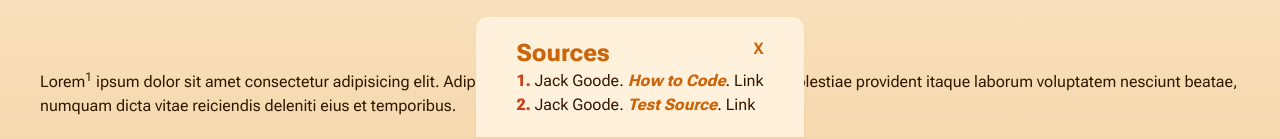
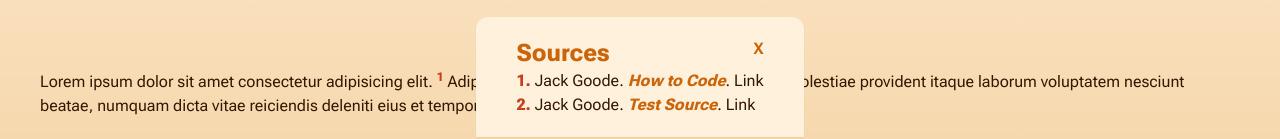
Before and after one commit to jacqueschuis/kafe, a Next.js app: page /dev in a window 1280 px wide. Shown: the part 813-952 px from the top of the page. Built offline with nearby package versions, Linux system fonts and the light colour scheme.

Commit message:
added additional citation

```diff
--- a/src/app/dev/page.js
+++ b/src/app/dev/page.js
@@ -59,14 +59,22 @@ const DevPage = () => {
             Footnote Test
           </h2>
           <p>
-            Lorem
-            <sup className="cursor-pointer" onClick={sourceClick}>
+            Lorem ipsum dolor sit amet consectetur adipisicing elit.{" "}
+            <sup
+              className="cursor-pointer font-bold text-red-500 dark:text-red-300"
+              onClick={sourceClick}
+            >
               1
             </sup>{" "}
-            ipsum dolor sit amet consectetur adipisicing elit. Adipisci
-            veritatis in optio aliquid voluptas minus molestiae provident itaque
-            laborum voluptatem nesciunt beatae, numquam dicta vitae reiciendis
-            deleniti eius et temporibus.
+            Adipisci veritatis in optio aliquid voluptas minus molestiae
+            provident itaque laborum voluptatem nesciunt beatae, numquam dicta
+            vitae reiciendis deleniti eius et temporibus.
+            <sup
+              className="cursor-pointer font-bold text-red-500 dark:text-red-300"
+              onClick={sourceClick}
+            >
+              2
+            </sup>
           </p>
         </div>
       </Trail>
```
